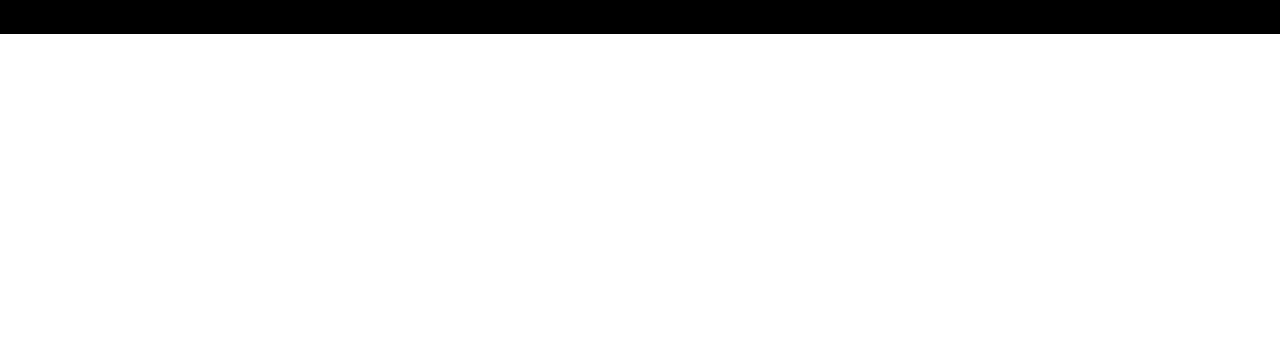
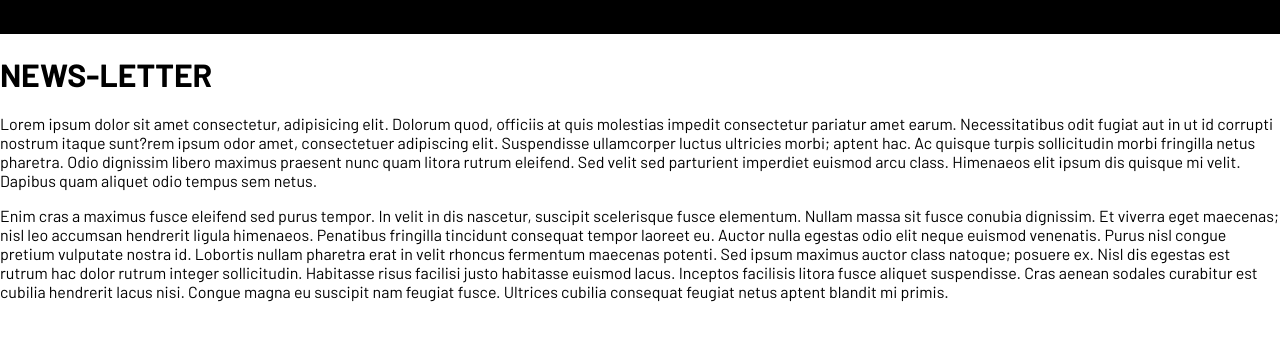
Before and after one commit to dr34m-1sl4nd/supercar-website-pm-team-9-stuff-eek, a plain HTML site: page news/news.html in a window 1280 px wide. Shown: the part 142-482 px from the top of the page. Drawn offline with Linux system fonts and the light colour scheme.

Commit message:
start of news page

```diff
--- a/news/news.html
+++ b/news/news.html
@@ -20,7 +20,20 @@
     <input class="search-deco" type="text" placeholder="SEARCH...">
     <a href="#"><img class="nav-img-right" src="/images/language_icon.png" alt="accessibility icon"></a>
     </nav>
+
+    <h1>NEWS-LETTER</h1>
 <!-- put EVERYTHING between this, footer underneath -->
+<p>Lorem ipsum dolor sit amet consectetur, adipisicing elit. Dolorum quod, officiis at quis molestias impedit consectetur pariatur amet earum. Necessitatibus odit fugiat aut in ut id corrupti nostrum itaque sunt?rem ipsum odor amet, consectetuer adipiscing elit. Suspendisse ullamcorper luctus ultricies morbi; aptent hac. Ac quisque turpis sollicitudin morbi fringilla netus pharetra.
+Odio dignissim libero maximus praesent nunc quam litora rutrum eleifend. Sed velit sed parturient imperdiet euismod arcu class.
+ Himenaeos elit ipsum dis quisque mi velit. Dapibus quam aliquet odio tempus sem netus.</p>
+
+      <p>Enim cras a maximus fusce eleifend sed purus tempor. In velit in dis nascetur, suscipit scelerisque fusce elementum. Nullam massa sit fusce conubia dignissim.
+       Et viverra eget maecenas; nisl leo accumsan hendrerit ligula himenaeos. Penatibus fringilla tincidunt consequat tempor laoreet eu. Auctor nulla egestas
+       odio elit neque euismod venenatis. Purus nisl congue pretium vulputate nostra id.
+      Lobortis nullam pharetra erat in velit rhoncus fermentum maecenas potenti. Sed ipsum maximus auctor class natoque; posuere ex.
+      Nisl dis egestas est rutrum hac dolor rutrum integer sollicitudin. Habitasse risus facilisi justo habitasse euismod lacus. Inceptos facilisis litora fusce aliquet suspendisse.
+      Cras aenean sodales curabitur est cubilia hendrerit lacus nisi. Congue magna eu suscipit nam feugiat fusce. Ultrices cubilia consequat feugiat netus aptent blandit mi primis.</p>
+
 <footer>
     <section class="col">
     <section class="row">
```
Also changed, not shown: 1 other file.
